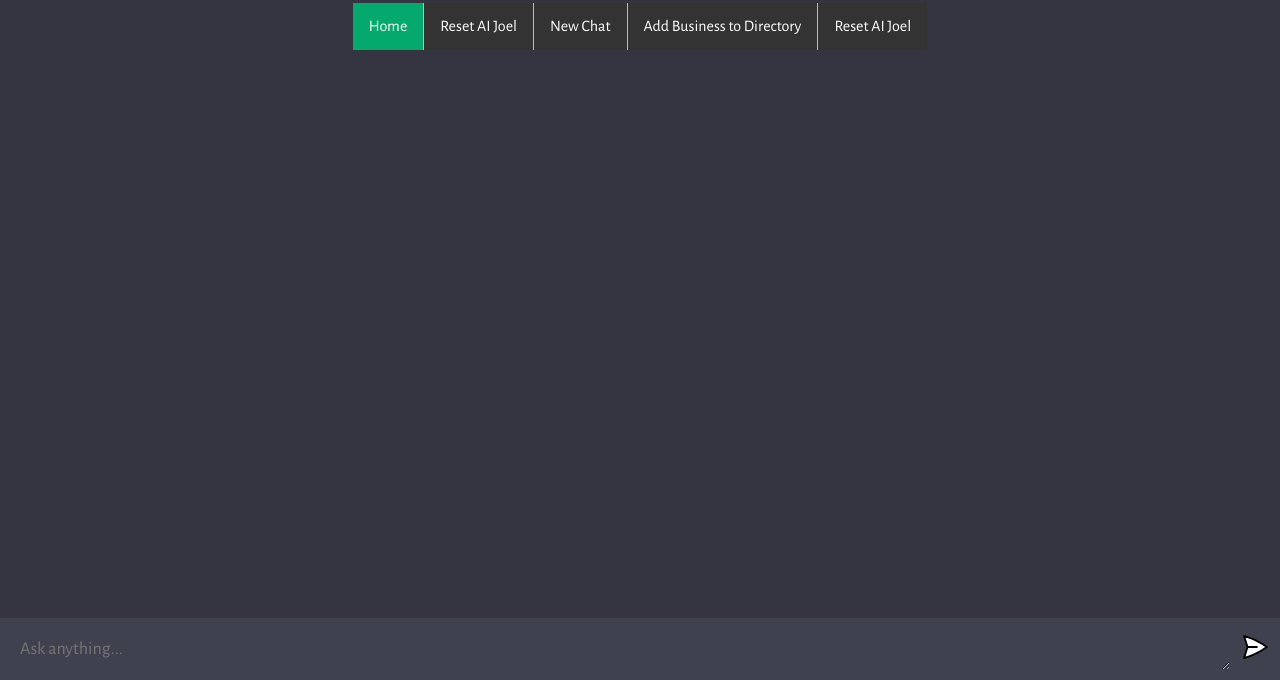
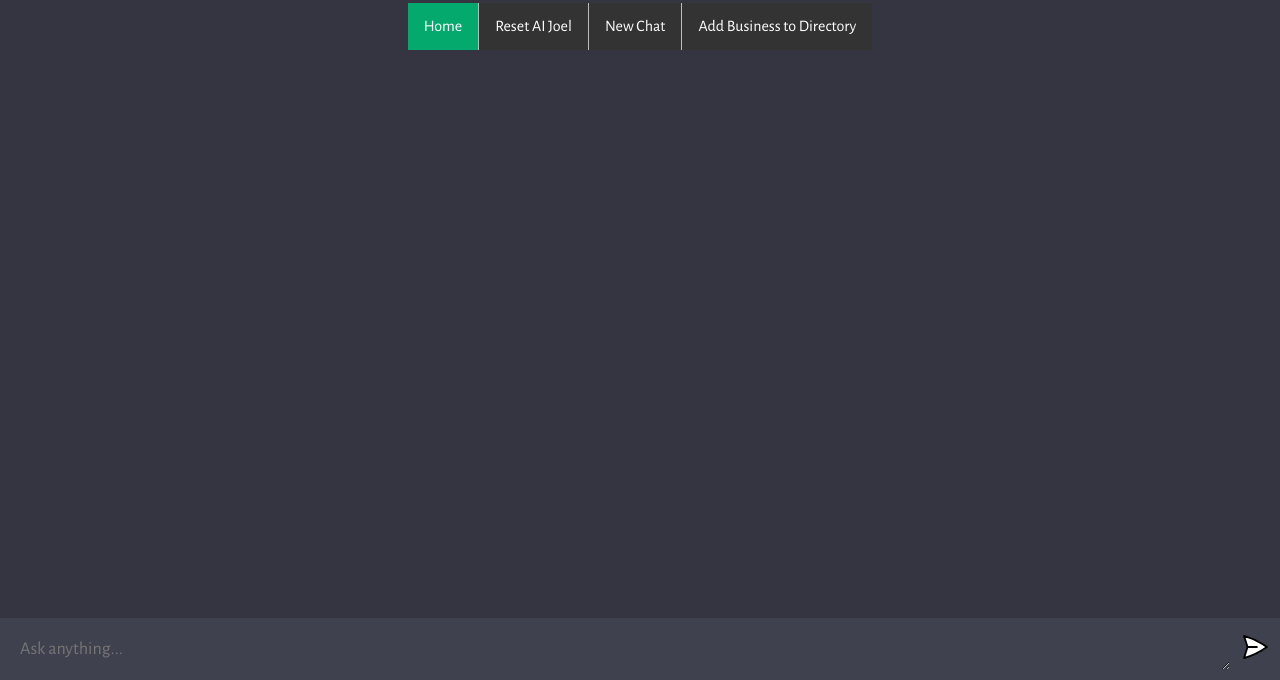
Before and after one commit to JKFutureTech/aichatbot, a website built with Vite: page client/index.html in a window 1280 px wide. Shown: the part 120-800 px from the top of the page. Built offline with nearby package versions, Linux system fonts and the light colour scheme.

Commit message:
Update index.html

```diff
--- a/client/index.html
+++ b/client/index.html
@@ -79,7 +79,6 @@
 		  <li><a href="https://www.aijoel.com/">Reset AI Joel</a></li>
 		  <li><a target="_blank" href="https://www.aijoel.com/">New Chat</a></li>
 		  <li><a target="_blank" href="https://jkfuturetech.com">Add Business to Directory</a></li>
-		  <li style="float:right"><a href="https://www.aijoel.com/">Reset AI Joel</a></li>
 		</ul>
 
      <div id="chat_container"></div>
```
